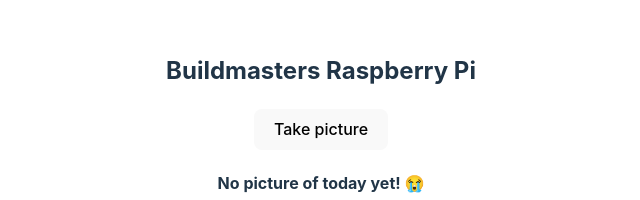
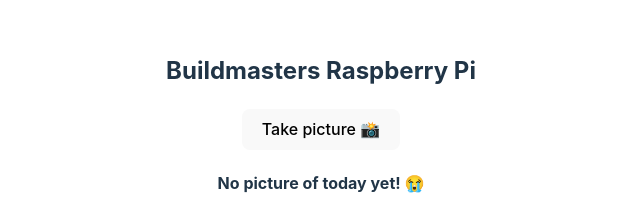
Before and after one commit to WardVerc/buildmasters-raspberry-pi, a React (Vite) app: page / in a window 1280 px wide. Shown: the part 152-352 px from the top of the page, without its empty margins (319-959 px from the left). Built offline with nearby package versions, Linux system fonts and the light colour scheme; no server answers.

Commit message:
feat: button disable + timeout + sorting pictures by most recent one + first picture of the day

```diff
--- a/src/App.tsx
+++ b/src/App.tsx
@@ -14,6 +14,8 @@ const backendURL = import.meta.env.VITE_BACKEND_URL;
 function App() {
   const [pictureNames, setPictureNames] = useState<Record<string, string[]>>({});
   const [isFullScreen, setIsFullScreen] = useState(false);
+  const [isButtonDisabled, setIsButtonDisabled] = useState(false);
+  const [takePictureButtonText, setTakePictureButtonText] = useState('Take picture 📸');
   const [selectedImage, setSelectedImage] = useState('');
   const [pictureOfTheDay, setPictureOfTheDay] = useState('');
   const [stats, setStats] = useState<Stats>({
@@ -43,10 +45,21 @@ function App() {
         sortedPictures[date].push(pictureName);
       }
     })
+
+    // Sort each picture by their counter, counting down from the highest counter
+    for (const date in sortedPictures) {
+      sortedPictures[date] = sortedPictures[date].sort((a, b) => {
+        const counterA = Number(a.split('-').pop()?.replace('.jpg', ''));
+        const counterB = Number(b.split('-').pop()?.replace('.jpg', ''));
+        return counterB - counterA;
+      });
+    }
     return sortedPictures;
   }
 
   const handleButtonClick = async () => {
+    setIsButtonDisabled(true);
+    setTakePictureButtonText('Taking picture ... ⏳')
     try {
       const response = await fetch(`${backendURL}/take-picture`);
       const data = await response.json();
@@ -56,6 +69,10 @@ function App() {
     } catch (error) {
       console.log(`Error take picture: ${error}`);
     }
+    setTimeout(() => {
+      setTakePictureButtonText('Take picture 📸')
+      setIsButtonDisabled(false);
+    }, 5000)
   };
 
   const handleImageClick = (pictureName: string) => {
@@ -80,7 +97,9 @@ function App() {
   const checkPictureOfTheDay = (sortedPictures: Record<string, string[]>) => {
     Object.entries(sortedPictures).some(([key, value]) => {
       if (checkIfToday(key)) {
-        setPictureOfTheDay(value[0]);
+        // The array is sorted with the most recent one first, we need the first one of the day,
+        // so we need the last element in the array
+        setPictureOfTheDay(value[value.length - 1]);
         return true;
       }
       return false;
@@ -120,7 +139,7 @@ function App() {
   return (
     <div className='app-container'>
       <h2>Buildmasters Raspberry Pi</h2>
-      <button onClick={handleButtonClick}>Take picture</button>
+      <button onClick={handleButtonClick} disabled={isButtonDisabled}>{takePictureButtonText}</button>
       {pictureOfTheDay ? (
         <>
           <h4>First picture of the day:</h4>
```
